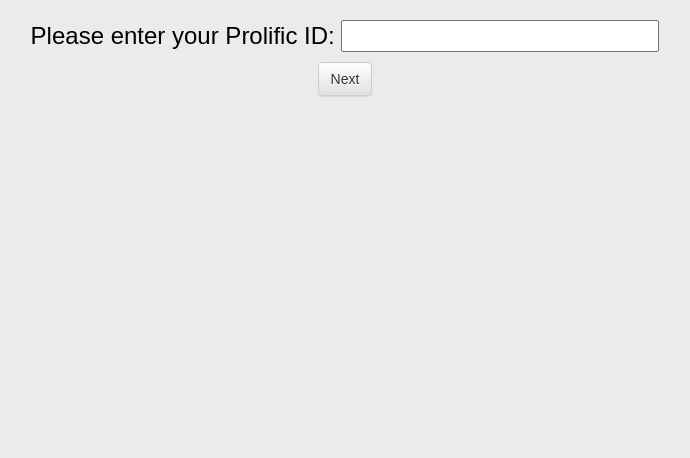
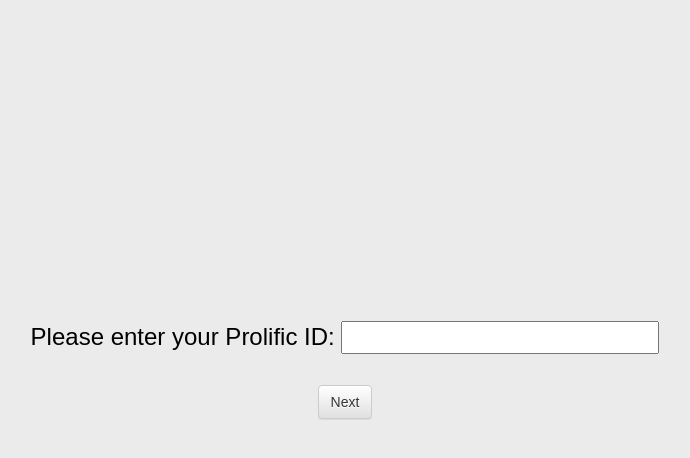
Before and after one commit to romanececchi/n-armed-bandit-task, a plain HTML site: page 3-armed_bandit_task/index.html in a window 1280 px wide. Shown: the whole page, without its empty margins (295-985 px from the left). Drawn offline with nearby package versions, Linux system fonts and the light colour scheme.

Commit message:
Regular auto-commit at 12:54:16 on 04/05/2023

```diff
--- a/2-armed_bandit_task/RLTask.css
+++ b/2-armed_bandit_task/RLTask.css
@@ -5,10 +5,21 @@
   font-family:Arial,Helvetica,Calibri,sans-serif;
 }
 
+#Main {
+  display: flex;
+  align-items: center;
+  height: 90%;
+  flex-wrap: wrap;
+  flex-direction: column;
+  align-content: center;
+  justify-content: center;
+}
+
 .DivElements {
   margin-right: auto;
   margin-left: auto;
   display: block;
+  padding-bottom: 1.5em;
 }
 
 .col-centered {
--- a/3-armed_bandit_task/RLTask.css
+++ b/3-armed_bandit_task/RLTask.css
@@ -1,7 +1,11 @@
-.Main {
-  margin-right: auto;
-  margin-left: auto;
-  font-family:Arial,Helvetica,Calibri,sans-serif;
+#Main {
+  display: flex;
+  align-items: center;
+  height: 90%;
+  flex-wrap: wrap;
+  flex-direction: column;
+  align-content: center;
+  justify-content: center;
 }
 
 .DivElements {
@@ -9,9 +13,8 @@
   margin-left: auto;
   display: block;
   font-family:Montserrat,sans-serif;
+  padding-bottom: 1.5em;
 }
-
-
 
 /*div.content {
   position:relative;
@@ -34,7 +37,6 @@
   box-sizing:border-box;
 }*/
 
-
 .col-centered {
   float: none;
   margin: 0 auto;
@@ -47,7 +49,6 @@
 
 img { display: block; }
 
-
 /* Centered text */
 .centered {
   position: absolute;
@@ -55,9 +56,6 @@
   left: 50%;
   transform: translate(-50%, -50%);
 }
-
-
-
 
 /*div.content:before {
     content:"";
@@ -78,6 +76,7 @@
   box-sizing: border-box;
   font-family: 'Poppins', sans-serif;
 }*/
+
 html,body{
   display: grid;
   height: 100%;
@@ -85,6 +84,7 @@
   place-items: center;
   background: #664AFF;*/
 }
+
 .range{ /* box */
   height: 80px;
   width: 380px;
@@ -94,15 +94,17 @@
   box-shadow: 2px 4px 8px rgba(0,0,0,0.1);
   margin: 0 auto;
 }
+
 .sliderValue{ /* cursor */
   position: relative;
   width: 100%;
 }
+
 .sliderValue span{ /* number over cursor */
   position: absolute;
   height: 45px;
   width: 45px;
-  transform: translateX(-70%) scale(0); /* change to scale = 1 if we want the cursor to not dissapear */
+  transform: translateX(-70%) scale(0); /* change to scale = 1 if we want the cursor to not disapear */
   font-size: 15px;
   font-weight: 500;
   top: -40px;
@@ -112,9 +114,11 @@
   transform-origin: bottom;
   transition: transform 0.3s ease-in-out;
 }
+
 .sliderValue span.show{
   transform: translateX(-50%) scale(1);
 }
+
 .sliderValue span:after{ /* when moving the cursor */
   position: absolute;
   content: '';
@@ -130,6 +134,7 @@
   border-top-left-radius: 50%;
   border-top-right-radius: 50%;
 }
+
 .field{
   display: flex;
   align-items: center;
@@ -137,18 +142,22 @@
   height: 100%;
   position: relative;
 }
+
 .field .value{
   position: absolute;
   font-size: 18px;
   color: #4B4B4B;
   font-weight: 600;
 }
+
 .field .value.left{ /* left value */
   left: -22px;
 }
+
 .field .value.right{ /* right value */
   right: -43px;
 }
+
 .range input{ /* cursor */
   -webkit-appearance: none;
   width: 100%;
@@ -159,6 +168,7 @@
   border: none;
   z-index: 2222;
 }
+
 .range input::-webkit-slider-thumb{ /* cursor */
   -webkit-appearance: none;
   width: 20px;
@@ -168,6 +178,7 @@
   border: 1px solid #4B4B4B;
   cursor: pointer;
 }
+
 .range input::-moz-range-thumb{ /* cursor */
   -webkit-appearance: none;
   width: 20px;
@@ -177,6 +188,7 @@
   border: 1px solid #4B4B4B;
   cursor: pointer;
 }
+
 /*.range input::-moz-range-progress{
   background: #664AFF; //this progress background is only shown on Firefox
 }*/
```
